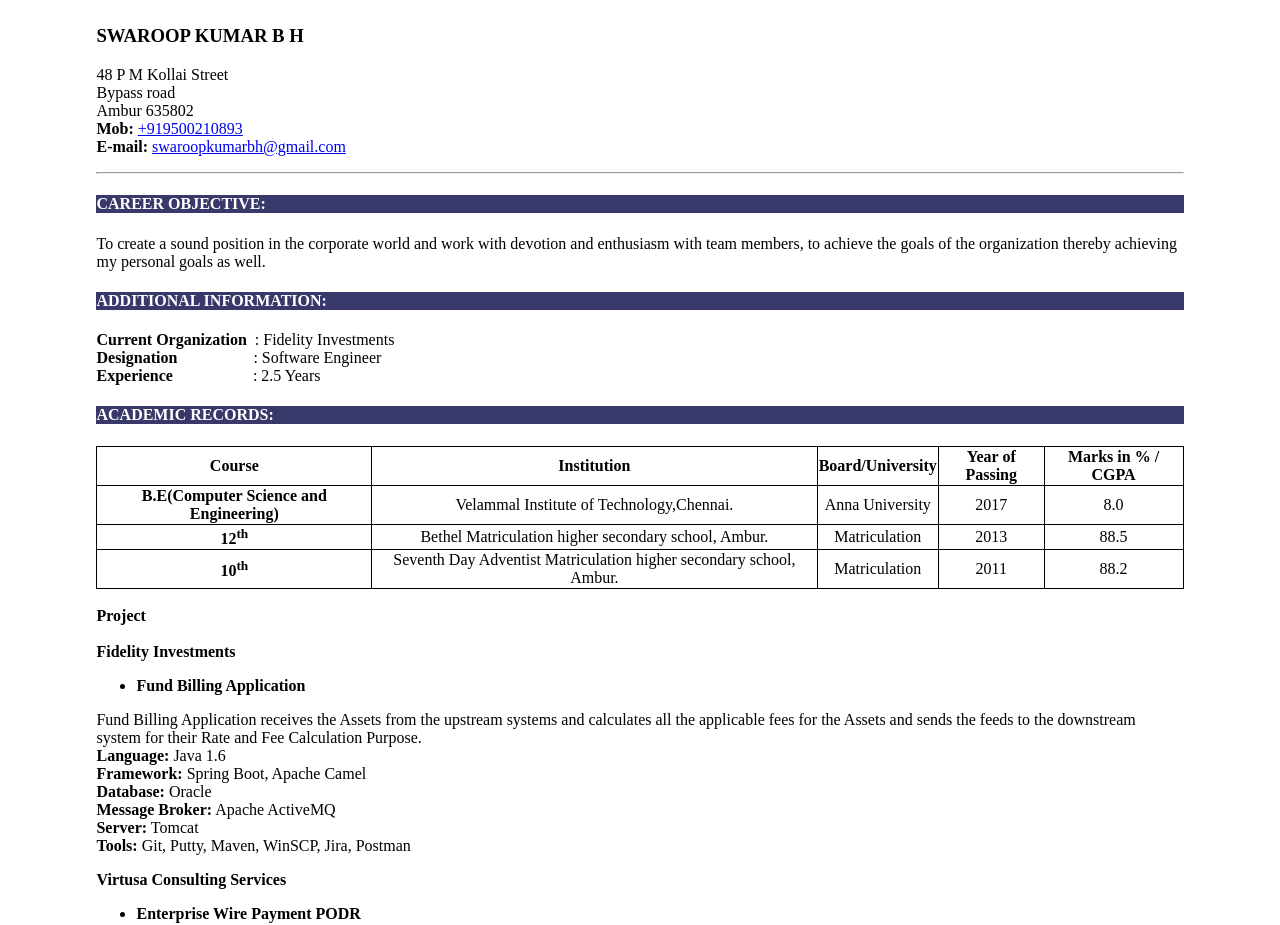
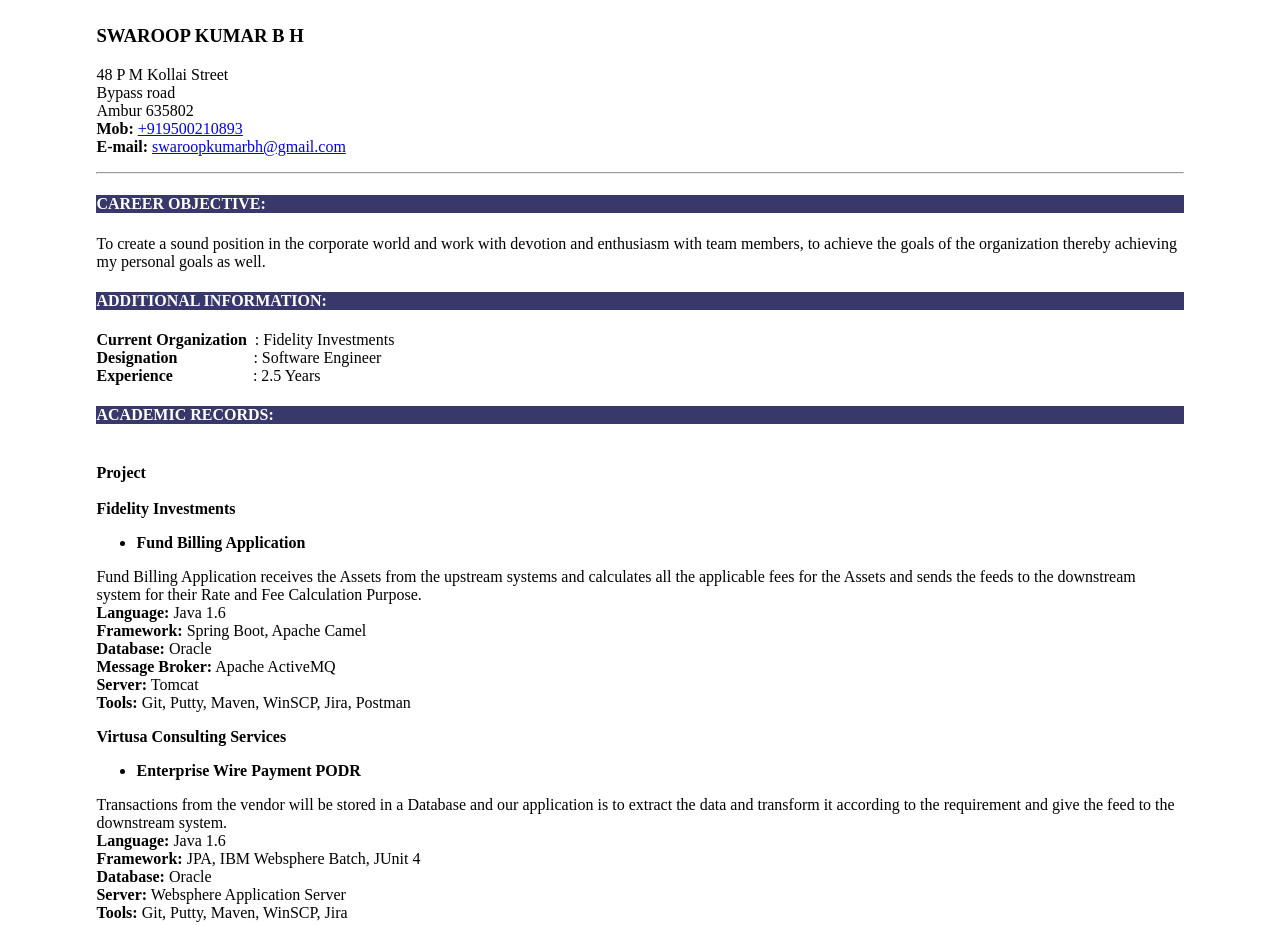
Before and after one commit to swaroopkumarbh/swaroopkumarbh.github.io, a plain HTML site: page index.html in a window 1280 px wide. Shown: the top 925 px of the page. Drawn offline with Linux system fonts and the light colour scheme.

Commit message:
Update index.html

```diff
--- a/index.html
+++ b/index.html
@@ -38,45 +38,7 @@
       <div class="headingdiv">
         <h4 class="upper heading">academic records:</h4>
       </div>
-      <div class="tablecontainer">
-        <table>
-            <tr>
-                <th>Course</th>
-                <th>Institution</th>
-                <th>Board/University</th>
-                <th>Year of Passing</th>
-                <th>Marks in % / CGPA</th>
-            </tr>
-            <tr>
-                <td>
-                    <b>B.E(Computer Science and Engineering)</b>
-                </td>
-                <td>Velammal Institute of
-                  Technology,Chennai.</td>
-                <td>Anna University</td>
-                <td>2017 </td>
-                <td>8.0</td>
-            </tr>
-            <tr>
-                <td><b>12<sup>th</sup></b></td>
-                <td>Bethel Matriculation higher secondary school, Ambur.</td>
-                <td>Matriculation</td>
-                <td>2013</td>
-                <td>88.5</td>
-            </tr>
-            <tr>
-                <td><b>10<sup>th</sup></b></td>
-                <td>Seventh Day
-                  Adventist
-                  Matriculation higher
-                  secondary school,
-                  Ambur.</td>
-                <td>Matriculation</td>
-                <td>2011</td>
-                <td>88.2</td>
-            </tr>
-        </table>
-      </div>
+
       <br>
         <b>Project</b><br><br>
 <b>Fidelity Investments</b></br>
```
